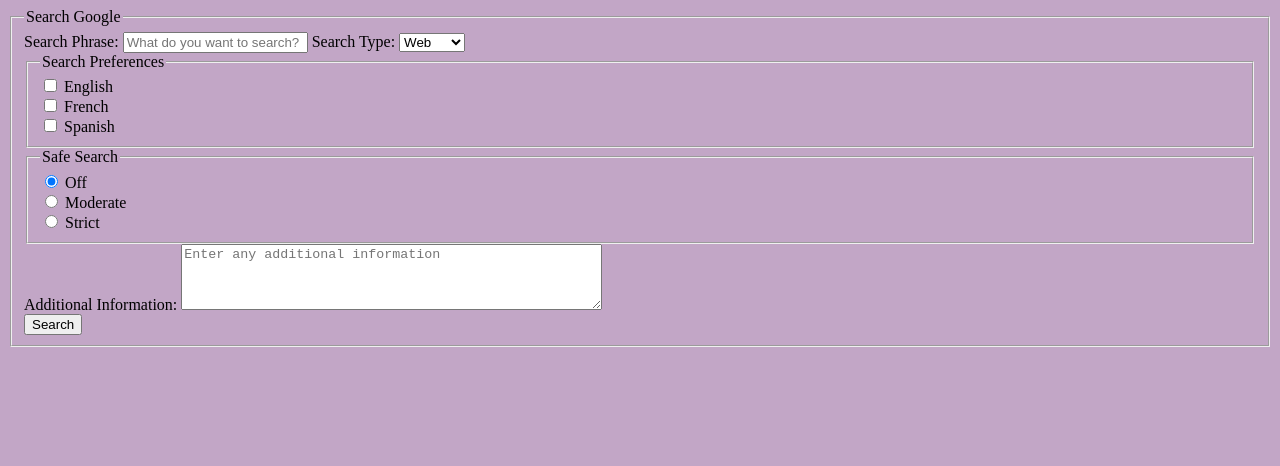
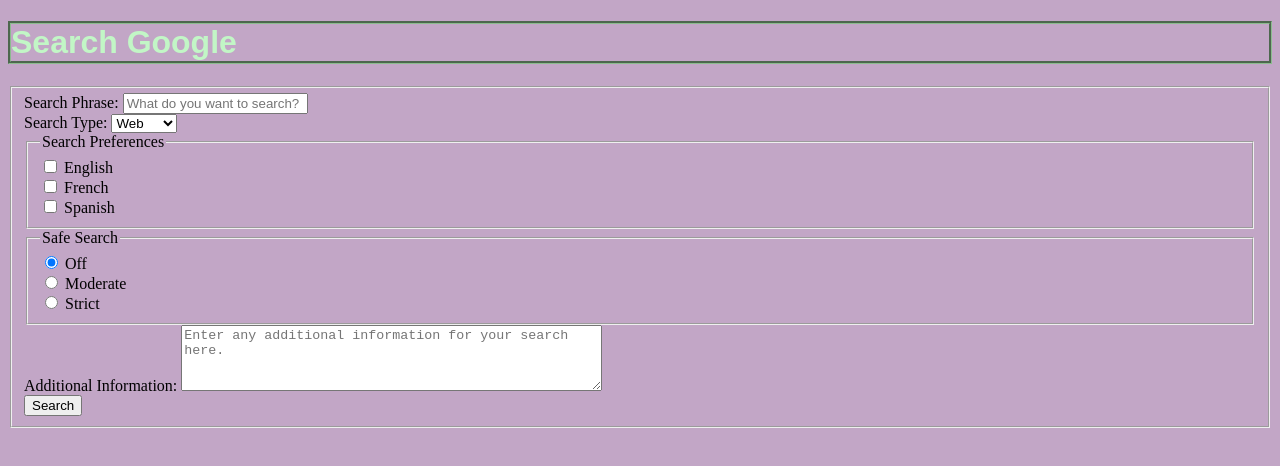
Before and after one commit to rice1606/rice1606.github.io, a plain HTML site: page search.html in a window 1280 px wide. Drawn offline with Linux system fonts and the light colour scheme.

Commit message:
Update search.html

```diff
--- a/search.html
+++ b/search.html
@@ -7,19 +7,21 @@
 </head>
 
 <body>
-
-<form action="https://www.google.com/search" method="GET">
+  <h1>Search Google</h1>
+  <form action="https://www.google.com/search" method="GET">
   <fieldset>
-    <legend>Search Google</legend>
+  <div>
     <label for="searchInput">Search Phrase:</label>
     <input type="text" id="searchInput" name="q" placeholder="What do you want to search?">
-
+  </div>
+  <div>
     <label for="searchType">Search Type:</label>
     <select id="searchType" name="searchType">
       <option value="web">Web</option>
       <option value="images">Images</option>
       <option value="videos">Videos</option>
     </select>
+    </div>
 
     <fieldset>
       <legend>Search Preferences</legend>
@@ -36,7 +38,7 @@
     </fieldset>
 
     <label for="additionalInfo">Additional Information:</label>
-    <textarea id="additionalInfo" name="additionalInfo" rows="4" cols="50" placeholder="Enter any additional information"></textarea><br>
+    <textarea id="additionalInfo" name="additionalInfo" rows="4" cols="50" placeholder="Enter any additional information for your search here."></textarea><br>
 
     <input type="submit" value="Search">
   </fieldset>
```
